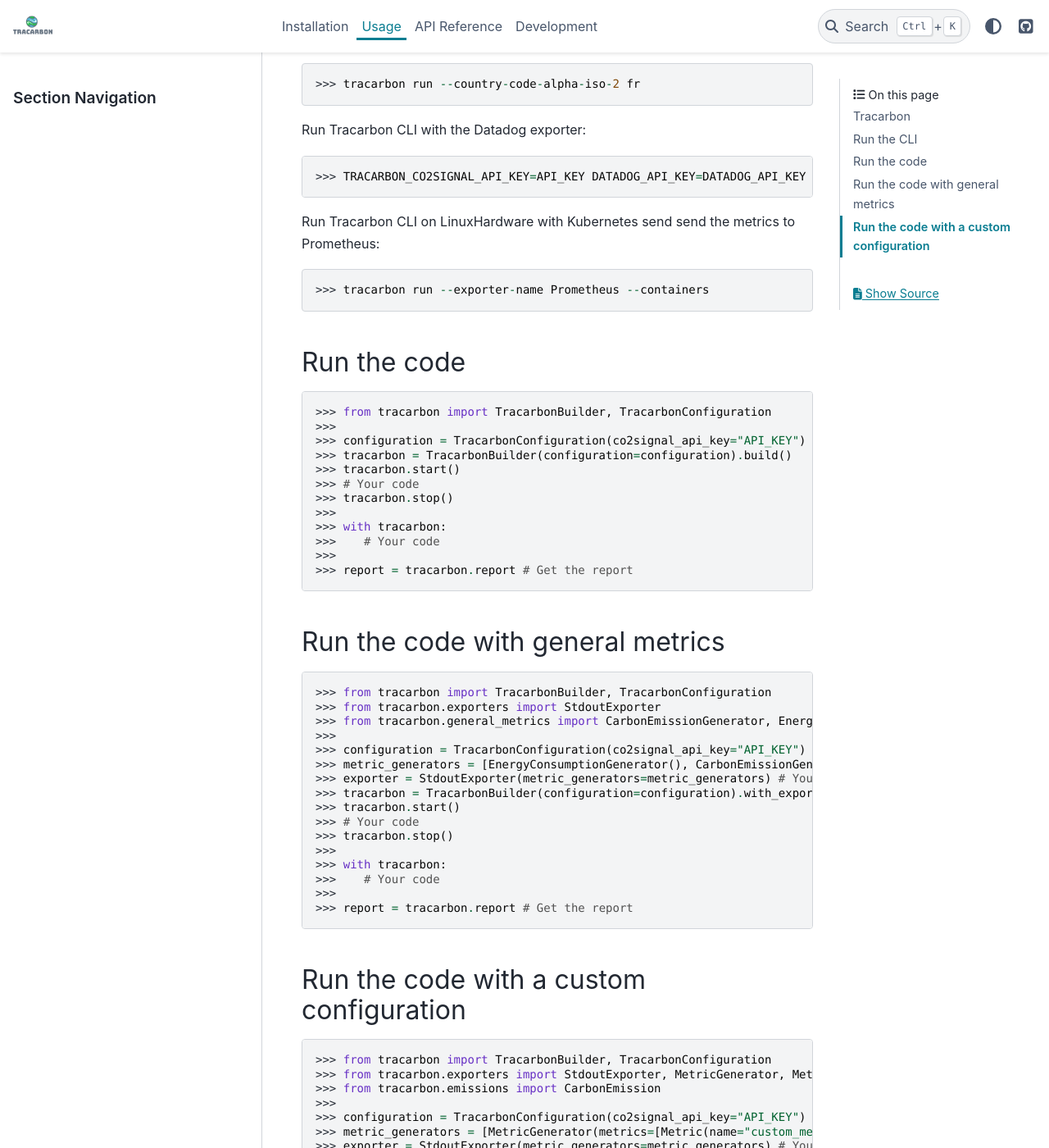
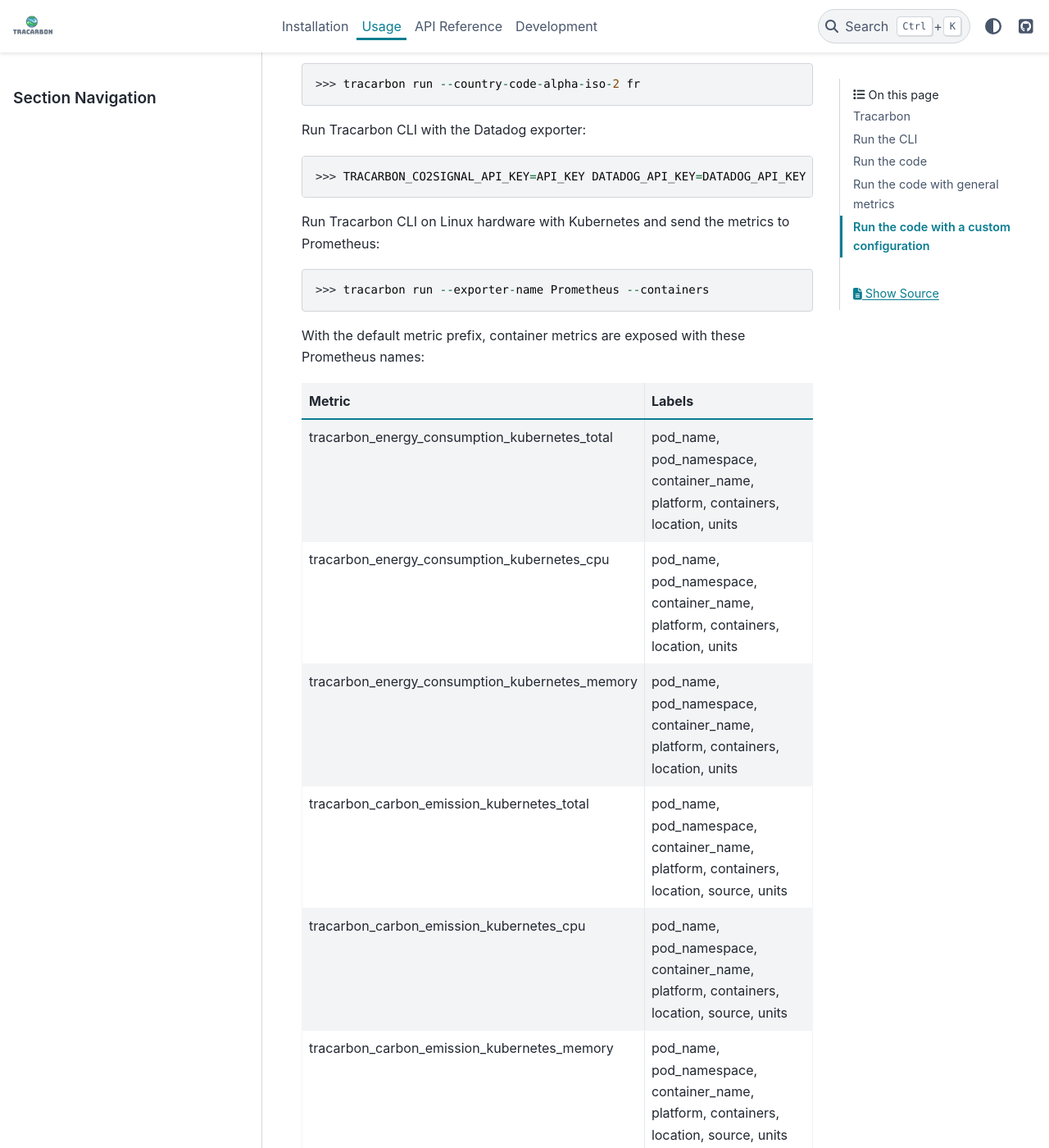
Before and after one commit to fvaleye/tracarbon, a Sphinx documentation site: the page built from docs/source/usage.rst, in a window 1280 px wide and 1400 px high, scrolled down 667 px. Shown: the whole window at 82% size. Built offline with Sphinx 7.4.7 and the PyData theme 0.15.4, drawn with Linux system fonts in a browser that asks for light colours; some of the changed text lies outside the part shown.

Commit message:
Stabilize Prometheus container metrics (#507)

```diff
--- a/docs/source/usage.rst
+++ b/docs/source/usage.rst
@@ -28,9 +28,25 @@ Run Tracarbon CLI with the Datadog exporter:
 
 >>> TRACARBON_CO2SIGNAL_API_KEY=API_KEY DATADOG_API_KEY=DATADOG_API_KEY DATADOG_APP_KEY=DATADOG_APP_KEY tracarbon run --exporter-name Datadog
 
-Run Tracarbon CLI on LinuxHardware with Kubernetes send send the metrics to Prometheus:
+Run Tracarbon CLI on Linux hardware with Kubernetes and send the metrics to Prometheus:
 
 >>> tracarbon run --exporter-name Prometheus --containers
+
+With the default metric prefix, container metrics are exposed with these Prometheus names:
+
+===============================================  ====================================================================
+Metric                                           Labels
+===============================================  ====================================================================
+tracarbon_energy_consumption_kubernetes_total    pod_name, pod_namespace, container_name, platform, containers, location, units
+tracarbon_energy_consumption_kubernetes_cpu      pod_name, pod_namespace, container_name, platform, containers, location, units
+tracarbon_energy_consumption_kubernetes_memory   pod_name, pod_namespace, container_name, platform, containers, location, units
+tracarbon_carbon_emission_kubernetes_total       pod_name, pod_namespace, container_name, platform, containers, location, source, units
+tracarbon_carbon_emission_kubernetes_cpu         pod_name, pod_namespace, container_name, platform, containers, location, source, units
+tracarbon_carbon_emission_kubernetes_memory      pod_name, pod_namespace, container_name, platform, containers, location, source, units
+===============================================  ====================================================================
+
+Zero values are exported. If Kubernetes returns no pod metrics, the CLI logs
+``No Kubernetes container metrics were collected.`` Host metrics are still exported.
 
 Run the code
 ============
```
Also changed, not shown: README.md (+20 -1 lines), 4 other files.
